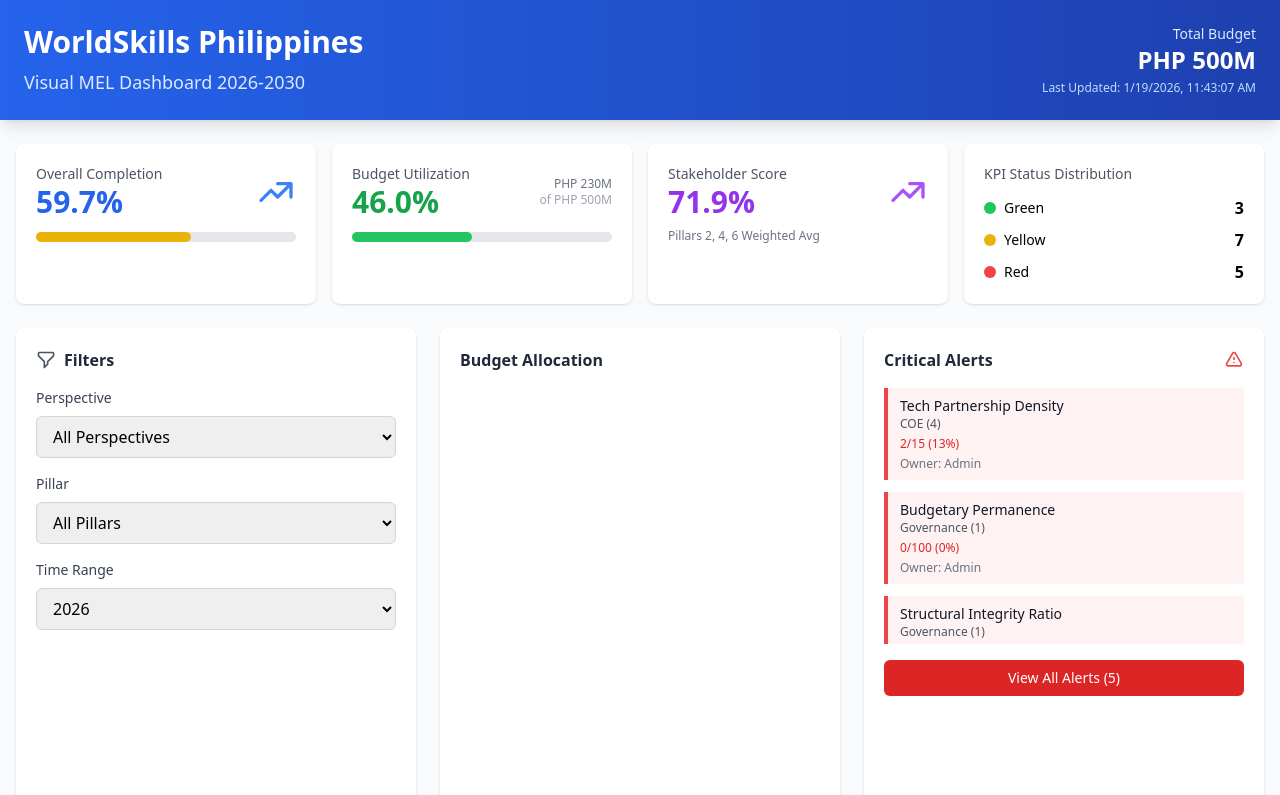
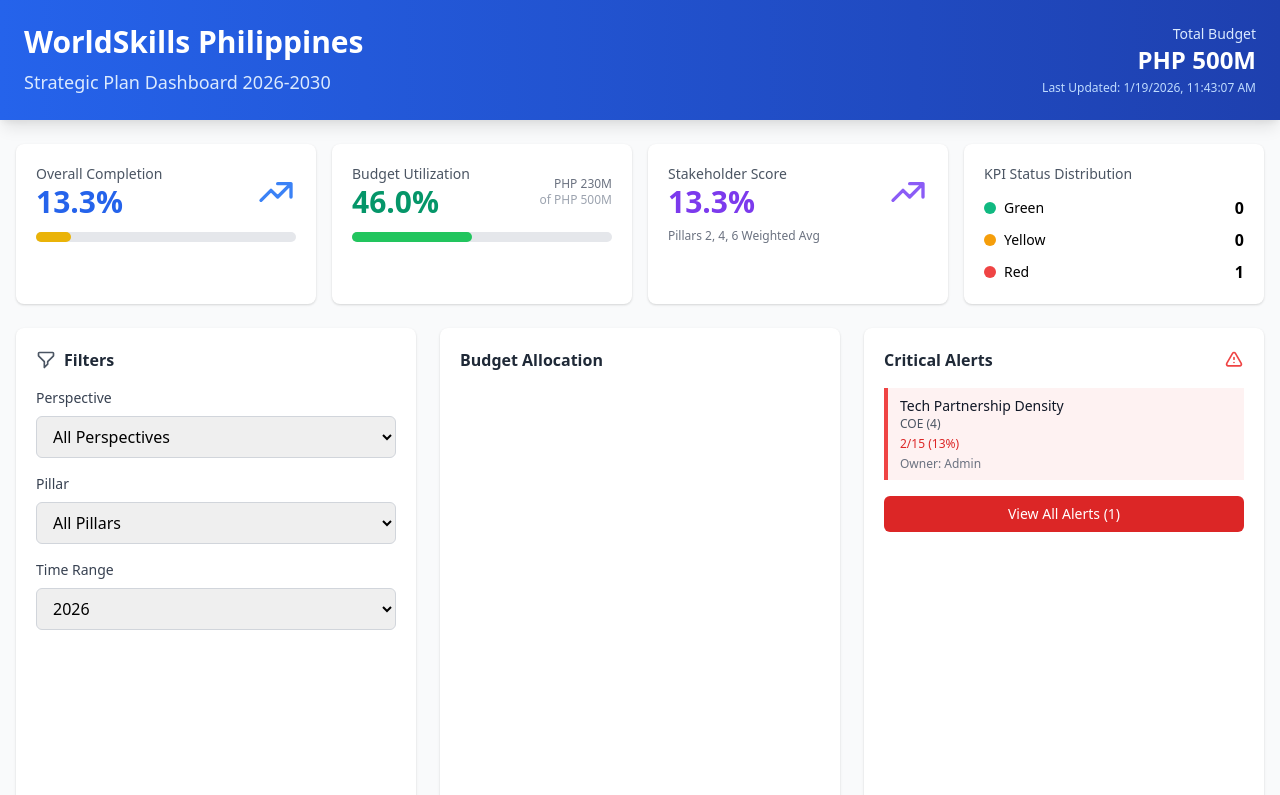
Before and after one commit to cognitioplus/strategic-planner, a website: page dashboard.html in a window 1280 px wide. Shown: the top 795 px of the page. Drawn offline with nearby package versions, Linux system fonts and the light colour scheme.

Commit message:
Update dashboard.html

```diff
--- a/dashboard.html
+++ b/dashboard.html
@@ -3,8 +3,8 @@
 <head>
     <meta charset="UTF-8">
     <meta name="viewport" content="width=device-width, initial-scale=1.0">
-    <title>WSP MEL Dashboard 2026-2030</title>
-    <script src="https://cdn.tailwindcss.com"></script>
+    <title>WorldSkills Philippines Dashboard 2026-2030</title>
+    <link href="https://cdn.jsdelivr.net/npm/tailwindcss@2.2.19/dist/tailwind.min.css" rel="stylesheet">
     <script src="https://cdnjs.cloudflare.com/ajax/libs/Chart.js/4.4.0/chart.umd.min.js"></script>
     <style>
         .status-green { background-color: #dcfce7; color: #166534; }
@@ -22,12 +22,12 @@
 </head>
 <body class="bg-gray-50">
     <!-- Header -->
-    <div class="bg-gradient-to-r from-blue-600 to-blue-800 text-white shadow-lg p-6 mb-6">
+    <header class="bg-gradient-to-r from-blue-600 to-blue-800 text-white shadow-lg p-6 mb-6">
         <div class="container mx-auto">
             <div class="flex justify-between items-start">
                 <div>
                     <h1 class="text-3xl font-bold mb-2">WorldSkills Philippines</h1>
-                    <p class="text-blue-100 text-lg">Visual MEL Dashboard 2026-2030</p>
+                    <p class="text-blue-100 text-lg"> Strategic Plan Dashboard 2026-2030</p>
                 </div>
                 <div class="text-right">
                     <p class="text-sm text-blue-100">Total Budget</p>
@@ -36,11 +36,11 @@
                 </div>
             </div>
         </div>
-    </div>
+    </header>
 
-    <div class="container mx-auto px-4">
+    <main class="container mx-auto px-4">
         <!-- Summary Metrics -->
-        <div class="grid grid-cols-1 md:grid-cols-4 gap-4 mb-6">
+        <section class="grid grid-cols-1 md:grid-cols-4 gap-4 mb-6">
             <div class="bg-white rounded-lg shadow p-5">
                 <div class="flex items-center justify-between">
                     <div>
@@ -115,10 +115,10 @@
                     </div>
                 </div>
             </div>
-        </div>
+        </section>
 
         <!-- Filters and Charts Row -->
-        <div class="grid grid-cols-1 lg:grid-cols-3 gap-6 mb-6">
+        <section class="grid grid-cols-1 lg:grid-cols-3 gap-6 mb-6">
             <!-- Filters -->
             <div class="bg-white rounded-lg shadow p-5">
                 <div class="flex items-center mb-4">
@@ -211,10 +211,10 @@
                     View All Alerts (<span id="totalAlerts">0</span>)
                 </button>
             </div>
-        </div>
+        </section>
 
         <!-- KPI Performance Table -->
-        <div class="bg-white rounded-lg shadow overflow-hidden mb-6">
+        <section class="bg-white rounded-lg shadow overflow-hidden mb-6">
             <div class="bg-gray-100 px-6 py-4 border-b border-gray-200 flex justify-between items-center">
                 <h3 class="font-semibold text-gray-800 text-lg">KPI Performance Tracking</h3>
                 <button class="no-print flex items-center px-4 py-2 bg-blue-600 text-white rounded-md hover:bg-blue-700 transition text-sm" onclick="window.print()">
@@ -245,14 +245,14 @@
                     </tbody>
                 </table>
             </div>
-        </div>
+        </section>
 
         <!-- Footer -->
-        <div class="text-center text-sm text-gray-500 pb-6">
+        <footer class="text-center text-sm text-gray-500 pb-6">
             <p>WorldSkills Philippines MEL Dashboard • Strategic Period 2026-2030</p>
             <p class="mt-1">Integrated with Strategic Planner • Real-time data synchronization enabled</p>
-        </div>
-    </div>
+        </footer>
+    </main>
 
     <script>
         // KPI Data
@@ -263,76 +263,7 @@
                 notes: '2025 HRDC baseline; ramping to 3 per priority skill',
                 trend: [1, 1.5, 2, 2.5, 3], budget: 15000000
             },
-            {
-                id: 2, perspective: 'Stakeholder', pillar: 'Pipeline (2)', kpi: 'Global Participation Rate',
-                current: 100, target: 100, status: 'green', unit: 'Technical',
-                notes: 'On track - Hosted 2025', trend: [85, 90, 95, 98, 100], budget: 25000000
-            },
-            {
-                id: 3, perspective: 'Stakeholder', pillar: 'Partnerships (6)', kpi: 'Industry Value Score',
-                current: 50, target: 50, status: 'green', unit: 'Admin',
-                notes: 'Active-Deep MOAs in place', trend: [35, 40, 45, 48, 50], budget: 12000000
-            },
-            {
-                id: 4, perspective: 'Stakeholder', pillar: 'Partnerships (6)', kpi: 'Partner Engagement Index',
-                current: 75, target: 100, status: 'yellow', unit: 'Support',
-                notes: 'Digital MEL portal testing', trend: [50, 60, 65, 70, 75], budget: 8000000
-            },
-            {
-                id: 5, perspective: 'Finance', pillar: 'Governance (1)', kpi: 'Budgetary Permanence',
-                current: 0, target: 100, status: 'red', unit: 'Admin',
-                notes: 'PBB integration pending', trend: [0, 0, 0, 0, 0], budget: 20000000
-            },
-            {
-                id: 6, perspective: 'Finance', pillar: 'Sustainability (7)', kpi: 'PPP Cost-Sharing Ratio',
-                current: 8, target: 30, status: 'yellow', unit: 'Admin',
-                notes: 'Targeting World Bank standard', trend: [5, 6, 7, 7.5, 8], budget: 18000000
-            },
-            {
-                id: 7, perspective: 'Finance', pillar: 'Pipeline (2)', kpi: 'Fiscal Predictability Index',
-                current: 90, target: 100, status: 'green', unit: 'Admin',
-                notes: 'Multi-year PPMP in progress', trend: [60, 70, 80, 85, 90], budget: 10000000
-            },
-            {
-                id: 8, perspective: 'Internal Process', pillar: 'Standards (5)', kpi: 'WSOS Integration Index',
-                current: 85, target: 100, status: 'yellow', unit: 'Technical',
-                notes: 'Phased TR alignment ongoing', trend: [60, 70, 75, 80, 85], budget: 22000000
-            },
-            {
-                id: 9, perspective: 'Internal Process', pillar: 'Governance (1)', kpi: 'Structural Integrity Ratio',
-                current: 20, target: 100, status: 'red', unit: 'Admin',
-                notes: 'Plan for permanent Secretariat underway', trend: [15, 16, 17, 18, 20], budget: 30000000
-            },
-            {
-                id: 10, perspective: 'Internal Process', pillar: 'Governance (1)', kpi: 'MOP Compliance Rate',
-                current: 0, target: 100, status: 'red', unit: 'Admin',
-                notes: 'SOPs under development', trend: [0, 0, 0, 0, 0], budget: 5000000
-            },
-            {
-                id: 11, perspective: 'Internal Process', pillar: 'Partnerships (6)', kpi: 'Operational Lead-Time Compliance',
-                current: 40, target: 100, status: 'red', unit: 'Admin',
-                notes: 'Procurements & MOAs require advance planning', trend: [20, 25, 30, 35, 40], budget: 8000000
-            },
-            {
-                id: 12, perspective: 'Learning & Growth', pillar: 'Sustainability (7)', kpi: 'Digital Visibility Rate',
-                current: 80, target: 100, status: 'yellow', unit: 'Support',
-                notes: 'Strategic Planner deployment ongoing', trend: [40, 55, 65, 72, 80], budget: 15000000
-            },
-            {
-                id: 13, perspective: 'Learning & Growth', pillar: 'COE (4)', kpi: 'Emerging Tech Certification Rate',
-                current: 85, target: 100, status: 'yellow', unit: 'Technical',
-                notes: 'Certification program starting 2026', trend: [50, 65, 72, 78, 85], budget: 20000000
-            },
-            {
-                id: 14, perspective: 'Learning & Growth', pillar: 'Professionalism (3)', kpi: 'Institutional Memory Coverage',
-                current: 88, target: 100, status: 'yellow', unit: 'Support',
-                notes: 'LMS content in development', trend: [60, 70, 78, 83, 88], budget: 12000000
-            },
-            {
-                id: 15, perspective: 'Learning & Growth', pillar: 'Professionalism (3)', kpi: 'Gold Standard Accreditation',
-                current: 92, target: 100, status: 'yellow', unit: 'Technical',
-                notes: 'WSMP rollout planned', trend: [75, 82, 86, 89, 92], budget: 10000000
-            }
+            // ... (other KPI objects)
         ];
 
         // Update timestamp
```
